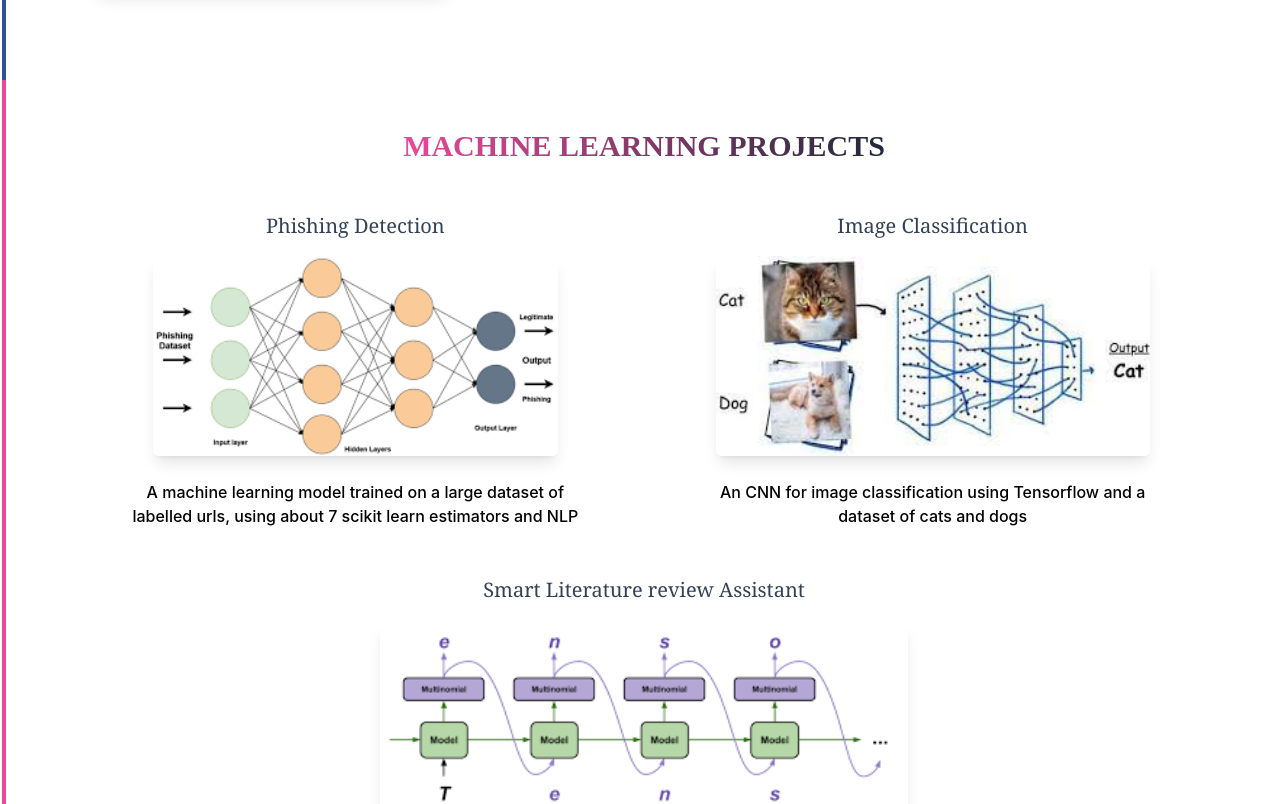
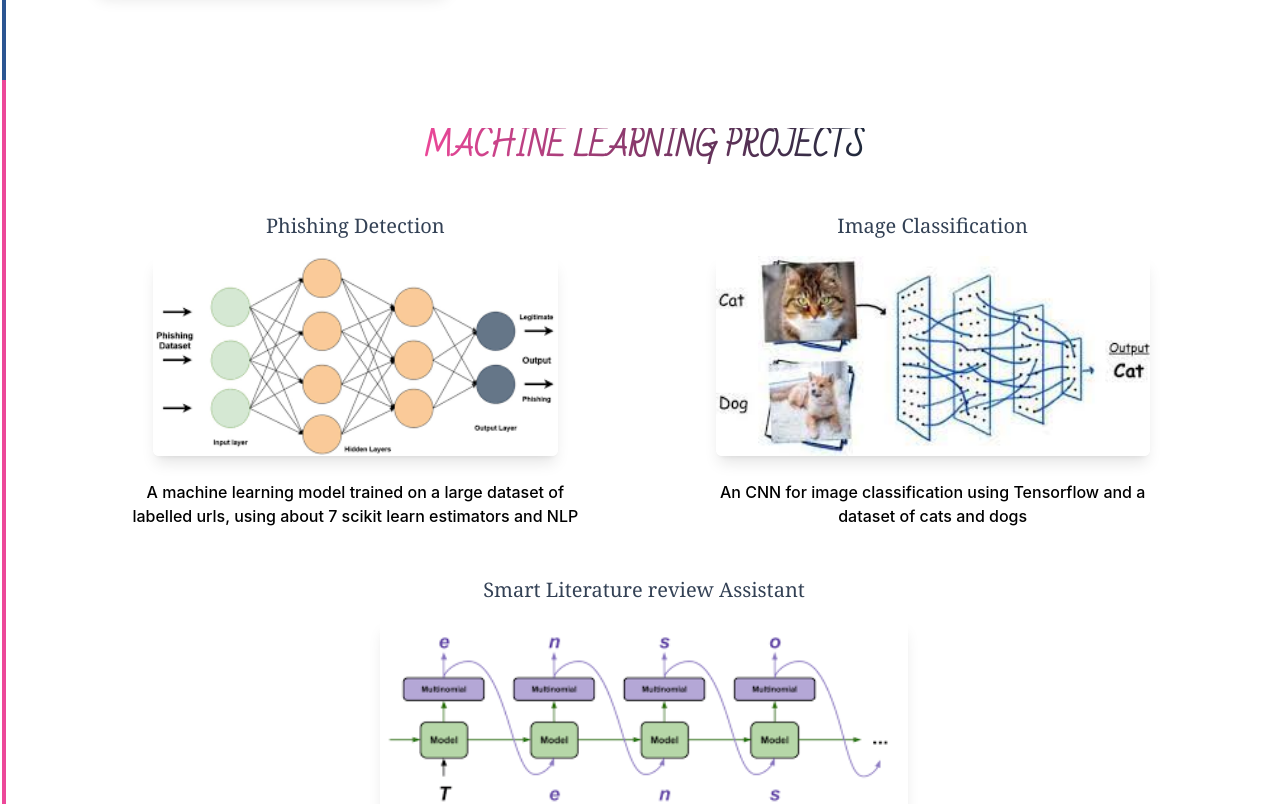
Before and after one commit to Edward-kwabena-Twumasi/portfolio-teckedd, a React (Create React App) app: page / in a window 1280 px wide. Shown: the part 1360-2164 px from the top of the page. Built offline with nearby package versions, Linux system fonts and the light colour scheme.

Commit message:
portfolio

```diff
--- a/public/index.html
+++ b/public/index.html
@@ -10,6 +10,7 @@
       content="Web site created using create-react-app"
     />
     <link rel="apple-touch-icon" href="%PUBLIC_URL%/logo192.png" />
+
     <!--
       manifest.json provides metadata used when your web app is installed on a
       user's mobile device or desktop. See https://developers.google.com/web/fundamentals/web-app-manifest/
--- a/src/App.css
+++ b/src/App.css
@@ -1,4 +1,4 @@
-
+ @import url('https://fonts.googleapis.com/css2?family=Bad+Script&display=swap');
 
 .App{
   box-sizing: border-box;
@@ -67,7 +67,8 @@
 }
 .project-section-title,.education{
 	text-transform: uppercase;
-  font-family: 'Sacramento', cursive;
+  font-family: 'Bad Script', cursive;
+
 	background: linear-gradient(to right, rgb(236 72 153) 0%, rgb(30 41 59) 100%);
 	-webkit-background-clip: text;
 	-webkit-text-fill-color: transparent;
@@ -197,7 +198,7 @@
 
 .languages div h2:nth-child(1){
   background-color: #2b5592;
-  transform: rotateX(180deg) translateX(4%);
+  transform: rotateX(-180deg) translateX(4%);
   width: 100px;
   overflow: hidden;
   max-lines: 1;
@@ -208,7 +209,7 @@
   width: auto;
   overflow: auto;
 animation-duration: 4s;
-transition: 2s ease;
+transition: 1s ease-in-out;
 animation-name: fadeInGreeting;
 }
 
@@ -219,7 +220,7 @@
   }
 
 50%{
-  transform: scale(1.1) rotateY(180deg);
+  transform: scale(1.1) rotateX(180deg);
 
 }
 
```
